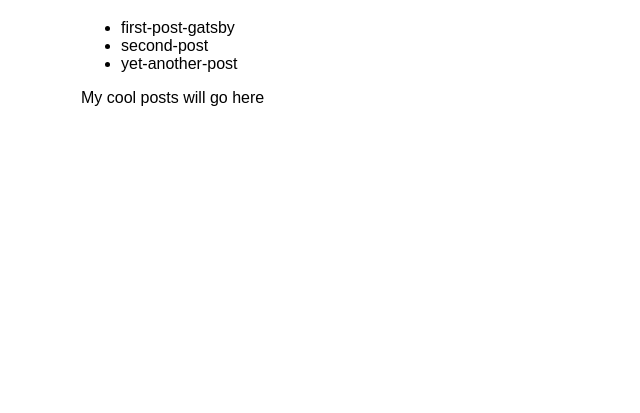
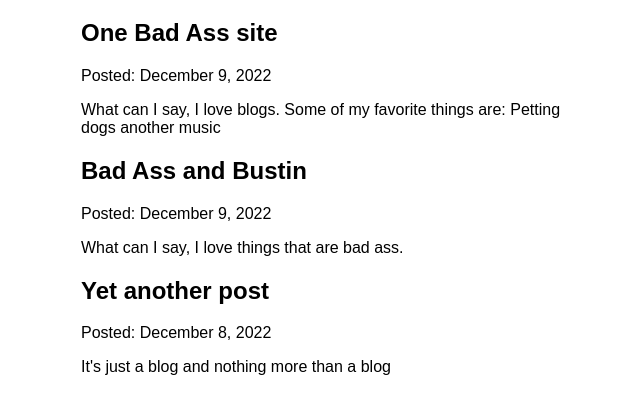
Before and after one commit to jasonhas/my-first-gatsby-site, a Gatsby site: page /blog in a window 1280 px wide. Shown: the part 157-570 px from the top of the page, without its empty margins (309-949 px from the left). Built offline with nearby package versions, Linux system fonts and the light colour scheme; Gatsby itself is replaced by a stand-in of ours.

Commit message:
Added Blog Posts

```diff
--- a/blog/first-post-gatsby.mdx
+++ b/blog/first-post-gatsby.mdx
@@ -1,4 +1,12 @@
 ---
-title: One Bad Ass site
+title: "One Bad Ass site"
+date: "2022-12-09"
+slug: my-first-bad-ass-post
 ---
 What can I say, I love blogs.
+
+Some of my **favorite** things are:
+
+* Petting dogs
+* another
+* music
--- a/blog/second-post.mdx
+++ b/blog/second-post.mdx
@@ -1,4 +1,6 @@
 ---
-title: Bad Ass and Bustin
+title: "Bad Ass and Bustin"
+date: "2022-12-09"
+slug: "second-bad-ass-post"
 ---
 What can I say, I love things that are bad ass.
--- a/blog/yet-another-post.mdx
+++ b/blog/yet-another-post.mdx
@@ -1,4 +1,6 @@
 ---
-title: Yet another post
+title: "Yet another post"
+date: "2022-12-08"
+slug: "second-slug"
 ---
 It's just a blog and nothing more than a blog
--- a/gatsby-config.js
+++ b/gatsby-config.js
@@ -16,5 +16,6 @@
         path: `${__dirname}/blog`,
       }
     },
+    "gatsby-plugin-mdx",
   ],
 }
--- a/package.json
+++ b/package.json
@@ -14,8 +14,10 @@
     "clean": "gatsby clean"
   },
   "dependencies": {
+    "@mdx-js/react": "^2.1.5",
     "gatsby": "^5.2.0",
     "gatsby-plugin-image": "^3.2.0",
+    "gatsby-plugin-mdx": "^5.2.0",
     "gatsby-plugin-sharp": "^5.2.0",
     "gatsby-source-filesystem": "^5.2.0",
     "react": "^18.2.0",
--- a/src/pages/blog.js
+++ b/src/pages/blog.js
@@ -6,26 +6,32 @@
 const BlogPage = ({data}) => {
     return (
         <Layout pageTitle="My Blog Posts">
-            <ul>
                 {
-                    data.allFile.nodes.map(node => (
-                        <li key={node.name}>{node.name}</li>
+                    data.allMdx.nodes.map(node => (
+                        <article key={node.id}>
+                            <h2>{node.frontmatter.title}</h2>
+                            <p>Posted: {node.frontmatter.date}</p>
+                            <p>{node.excerpt}</p>
+                        </article>
                     ))
                 }
-            </ul>
-            <p>My cool posts will go here</p>
         </Layout>
     )
 }
 
 export const query = graphql`
 query {
-    allFile {
-        nodes {
-            name
+    allMdx(sort: {frontmatter: {date: DESC}}) {
+      nodes {
+        frontmatter {
+          date(formatString: "MMMM D, YYYY")
+          title
         }
+        id
+        excerpt
+      }
     }
-}`
+  }`
 
 export const Head = () => <Seo title="My Blog Posts" />
 
```
Also changed, not shown: 1 other file.
